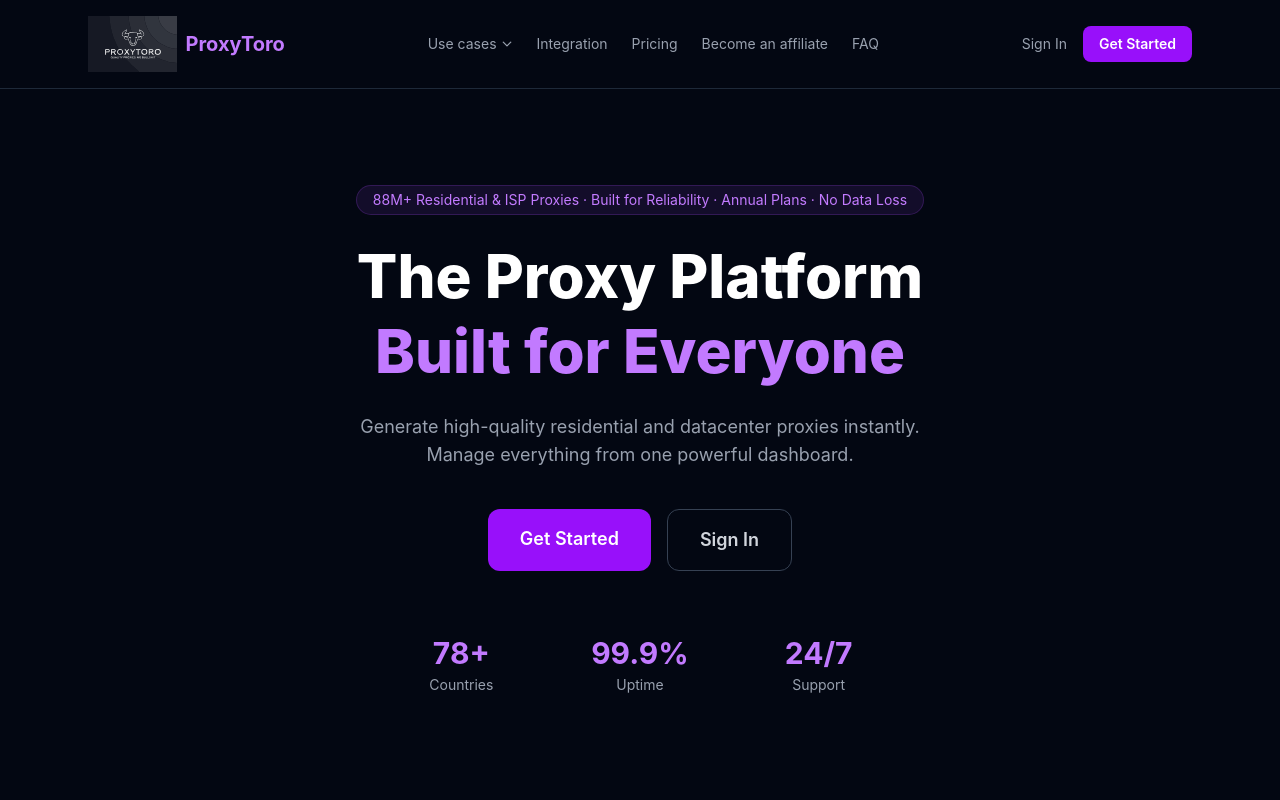
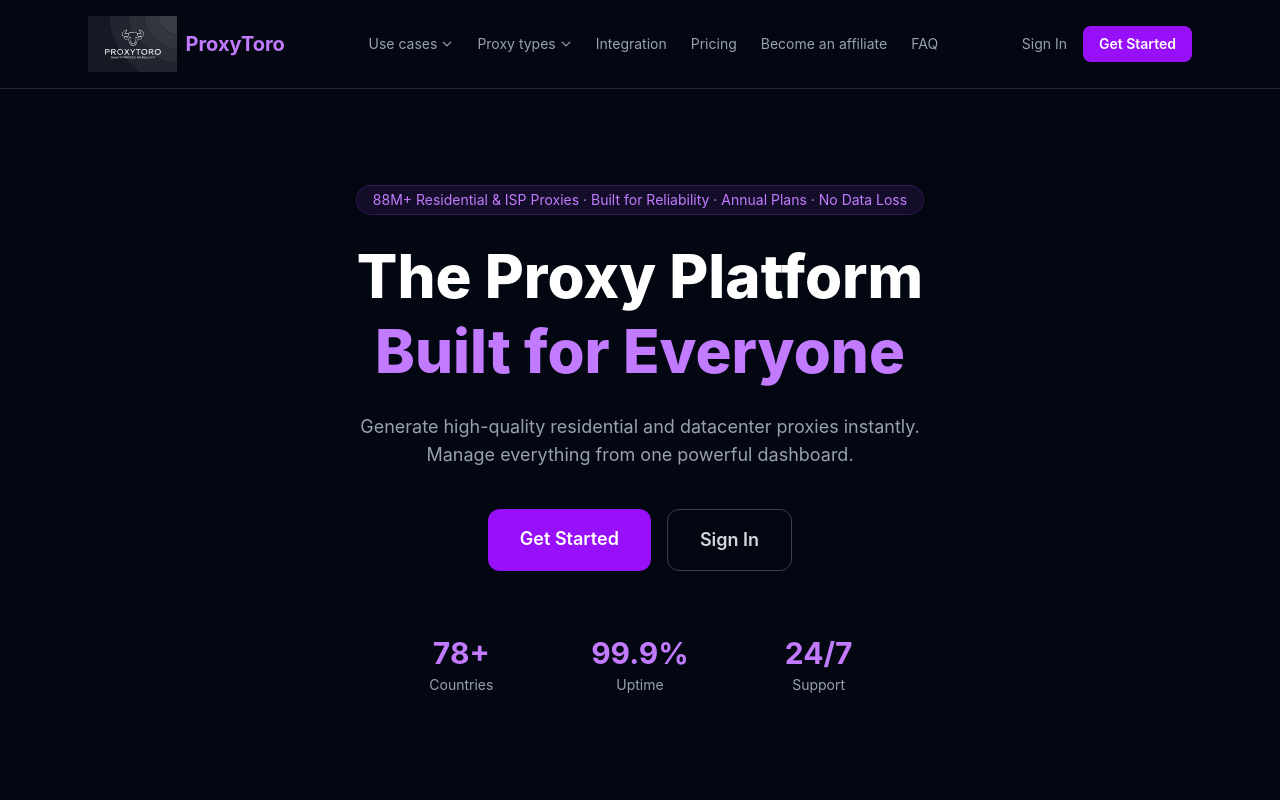
Before and after one commit to yoelKraitman/ProxyToro-Platform, a React (Vite) app in the folder frontend/: page / in a window 1280 px wide. Shown: the top 800 px of the page. Built offline with nearby package versions, Linux system fonts and the light colour scheme.

Commit message:
feat: add proxy types dropdown in navbar

```diff
--- a/frontend/src/components/Navbar.jsx
+++ b/frontend/src/components/Navbar.jsx
@@ -1,4 +1,4 @@
-import { useRef, useState } from 'react'
+import { useRef, useState, useCallback } from 'react'
 import { Link } from 'react-router-dom'
 import { USE_CASE_CATEGORIES, ICONS, ITEM_ICON_MAP } from '../data/useCases'
 
@@ -12,7 +12,9 @@ function Icon({ name, className = 'w-4 h-4' }) {
 
 export default function Navbar() {
   const [showUseCases, setShowUseCases] = useState(false)
+  const [showProxyTypes, setShowProxyTypes] = useState(false)
   const timerRef = useRef(null)
+  const proxyTimerRef = useRef(null)
 
   const openMenu = () => {
     clearTimeout(timerRef.current)
@@ -20,6 +22,14 @@ export default function Navbar() {
   }
   const closeMenu = () => {
     timerRef.current = setTimeout(() => setShowUseCases(false), 150)
+  }
+
+  const openProxyTypes = () => {
+    clearTimeout(proxyTimerRef.current)
+    setShowProxyTypes(true)
+  }
+  const closeProxyTypes = () => {
+    proxyTimerRef.current = setTimeout(() => setShowProxyTypes(false), 150)
   }
 
   return (
@@ -57,6 +67,47 @@ export default function Navbar() {
             {showUseCases && (
               <div className="absolute bottom-0 left-0 right-0 h-0.5 bg-purple-500" style={{ transform: 'translateY(calc(100% + 16px))' }} />
             )}
+          </div>
+
+          {/* Proxy types dropdown */}
+          <div className="relative" onMouseEnter={openProxyTypes} onMouseLeave={closeProxyTypes}>
+            <button className={`flex items-center gap-1 transition hover:text-white ${showProxyTypes ? 'text-white' : ''}`}>
+              Proxy types
+              <svg xmlns="http://www.w3.org/2000/svg" fill="none" viewBox="0 0 24 24" strokeWidth={2.5} stroke="currentColor"
+                className={`w-3 h-3 transition-transform duration-200 ${showProxyTypes ? 'rotate-180' : ''}`}>
+                <path strokeLinecap="round" strokeLinejoin="round" d="M19.5 8.25l-7.5 7.5-7.5-7.5" />
+              </svg>
+            </button>
+
+            {/* Dropdown */}
+            <div
+              className="absolute top-full left-1/2 -translate-x-1/2 mt-3 w-44 bg-gray-900 border border-gray-800 rounded-xl shadow-2xl overflow-hidden"
+              style={{
+                opacity: showProxyTypes ? 1 : 0,
+                transform: showProxyTypes ? 'translateX(-50%) translateY(0)' : 'translateX(-50%) translateY(-6px)',
+                pointerEvents: showProxyTypes ? 'auto' : 'none',
+                transition: 'opacity 200ms ease-out, transform 200ms ease-out',
+              }}
+            >
+              {[
+                { label: 'Residential', desc: 'Real home IPs' },
+                { label: 'Data Center', desc: 'Fast server IPs' },
+                { label: 'ISP', desc: 'ISP-grade proxies' },
+              ].map((item, i) => (
+                <Link
+                  key={item.label}
+                  to="/register"
+                  onClick={() => setShowProxyTypes(false)}
+                  className="flex items-center gap-3 px-4 py-3 hover:bg-gray-800 transition group border-b border-gray-800 last:border-0"
+                >
+                  <div className="w-2 h-2 rounded-full bg-purple-500 shrink-0" />
+                  <div>
+                    <p className="text-sm text-white font-medium group-hover:text-purple-400 transition">{item.label}</p>
+                    <p className="text-xs text-gray-500">{item.desc}</p>
+                  </div>
+                </Link>
+              ))}
+            </div>
           </div>
 
           <a href="/#integration" className="hover:text-white transition">Integration</a>
```
